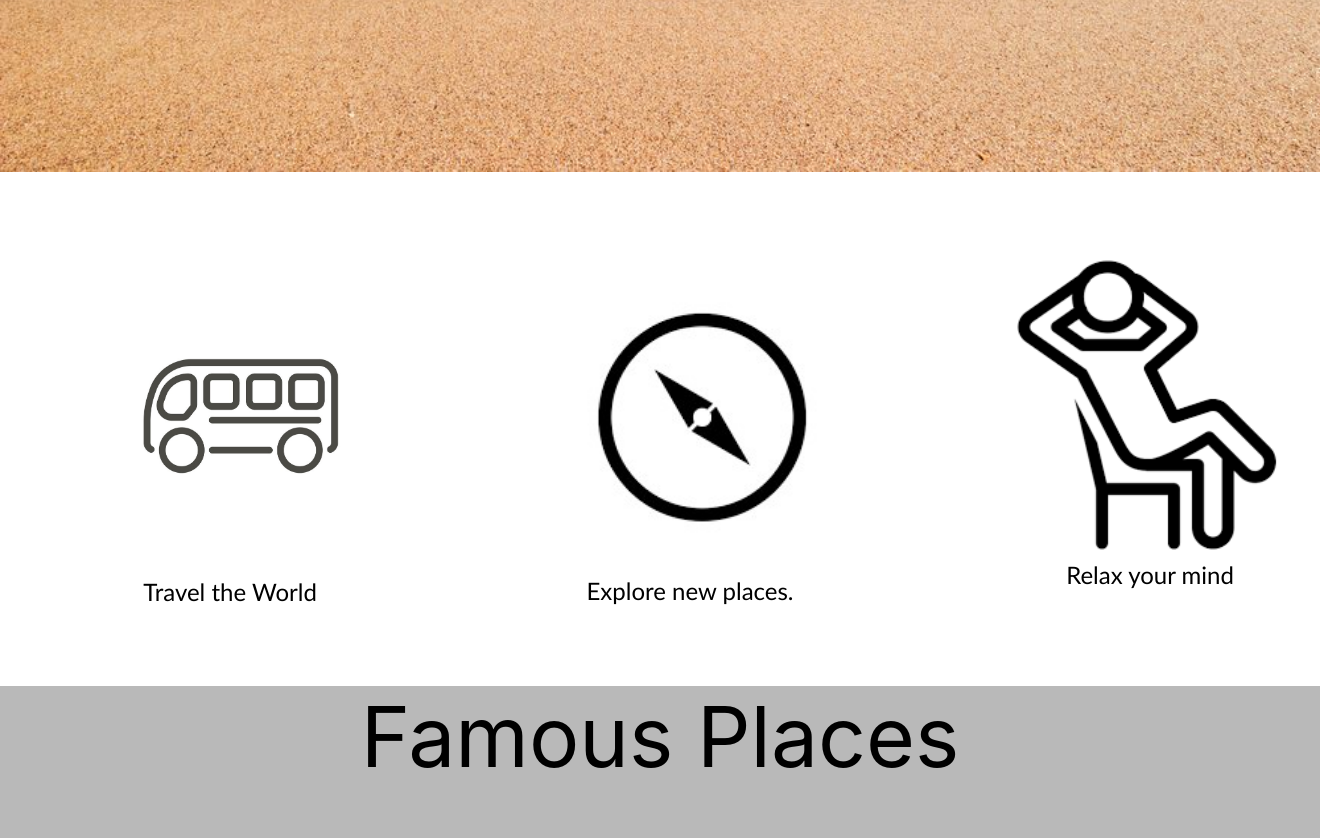
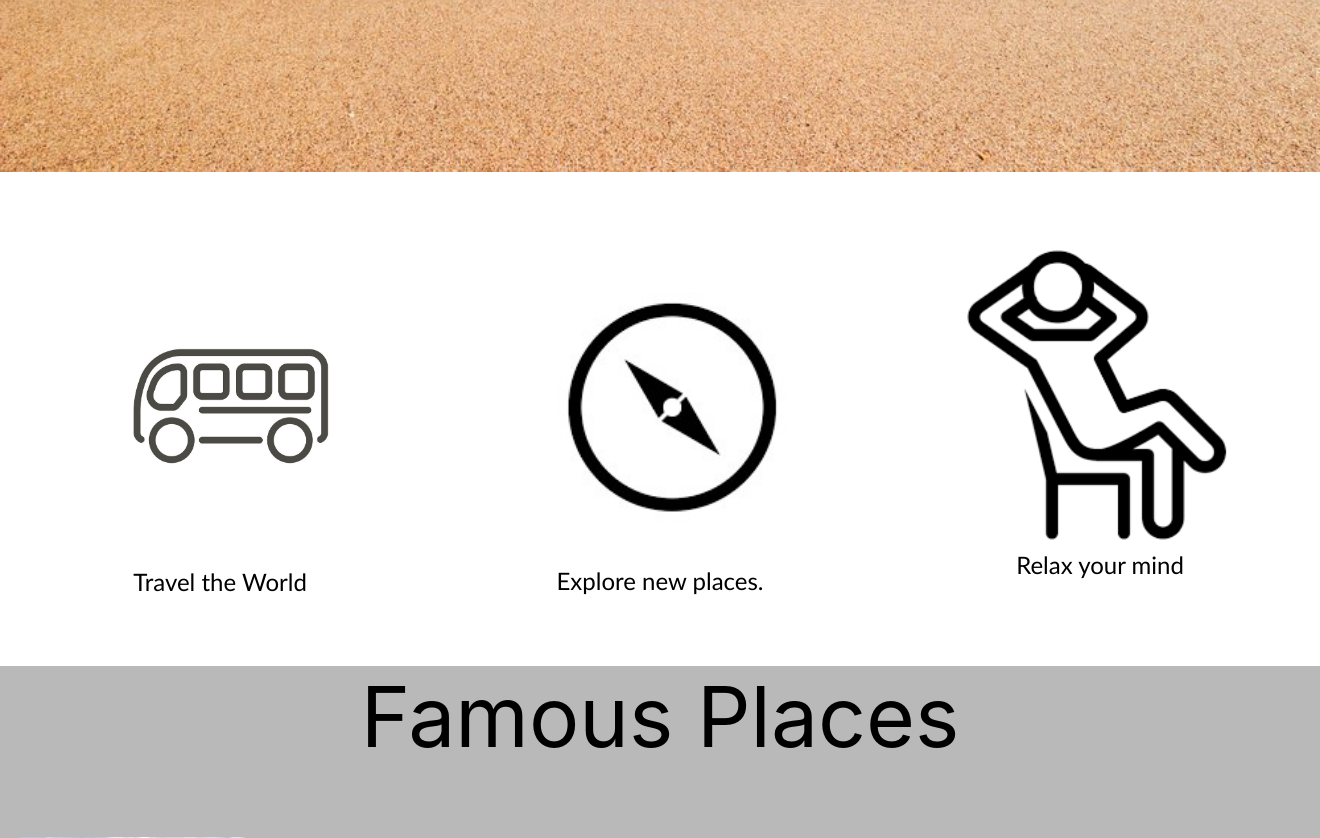
Before and after one commit to kashikbaglwan/trippy, a PHP site: page /index.html in a window 1320 px wide. Shown: the part 826-1664 px from the top of the page. Run offline with PHP 8.4, Linux system fonts and the light colour scheme.

Commit message:
Update style1.css

```diff
--- a/style1.css
+++ b/style1.css
@@ -84,7 +84,7 @@ img {
 .feature {
   text-align: center;
   font-size: 24px;
-  margin: 80px;
+  margin: 70px;
   max-width: 500px;
 }
 .feature-logo {
```
